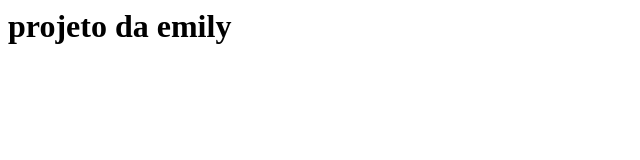
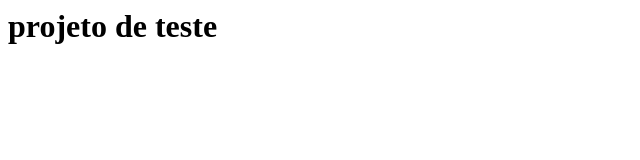
Before and after one commit to EmilyADS/test, a plain HTML site: page index.html in a window 1280 px wide. Shown: the full height of the page, 0-640 px from the left. Drawn offline with Linux system fonts and the light colour scheme.

Commit message:
Update index.html

```diff
--- a/index.html
+++ b/index.html
@@ -2,6 +2,6 @@
     <head>
     </head>
     <body>
-        <h1> projeto da emily</h1>
+        <h1> projeto de teste</h1>
     </body>
 </html>
```
